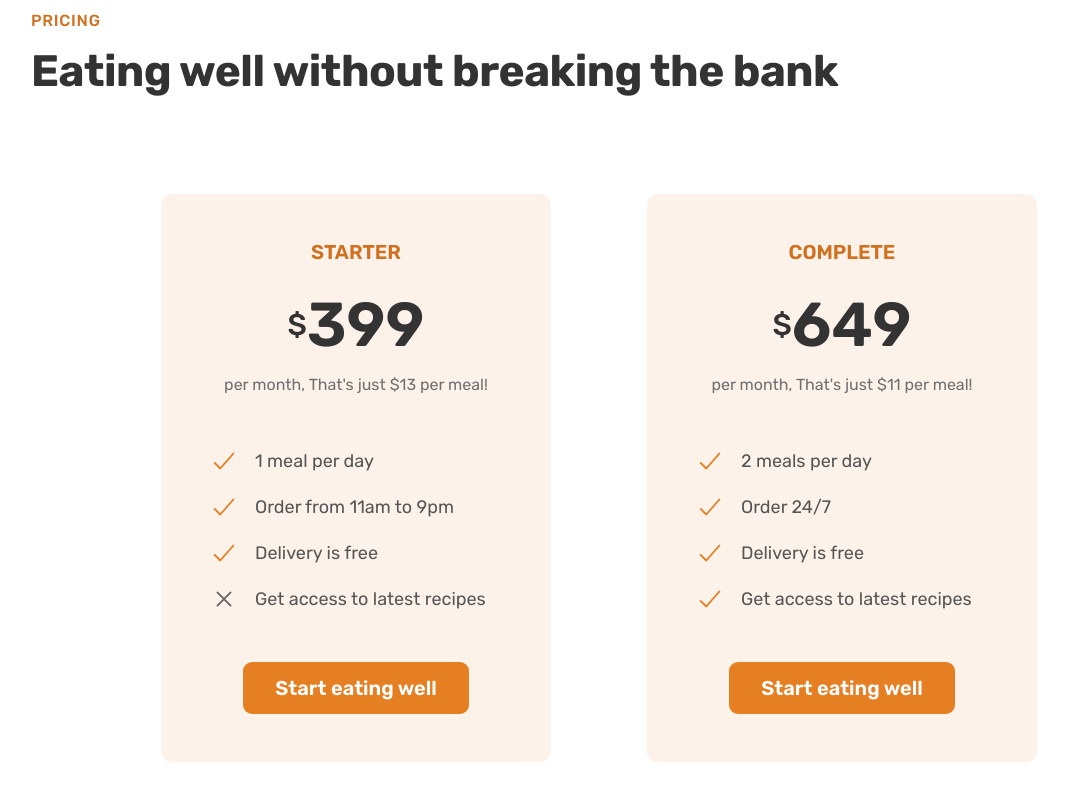
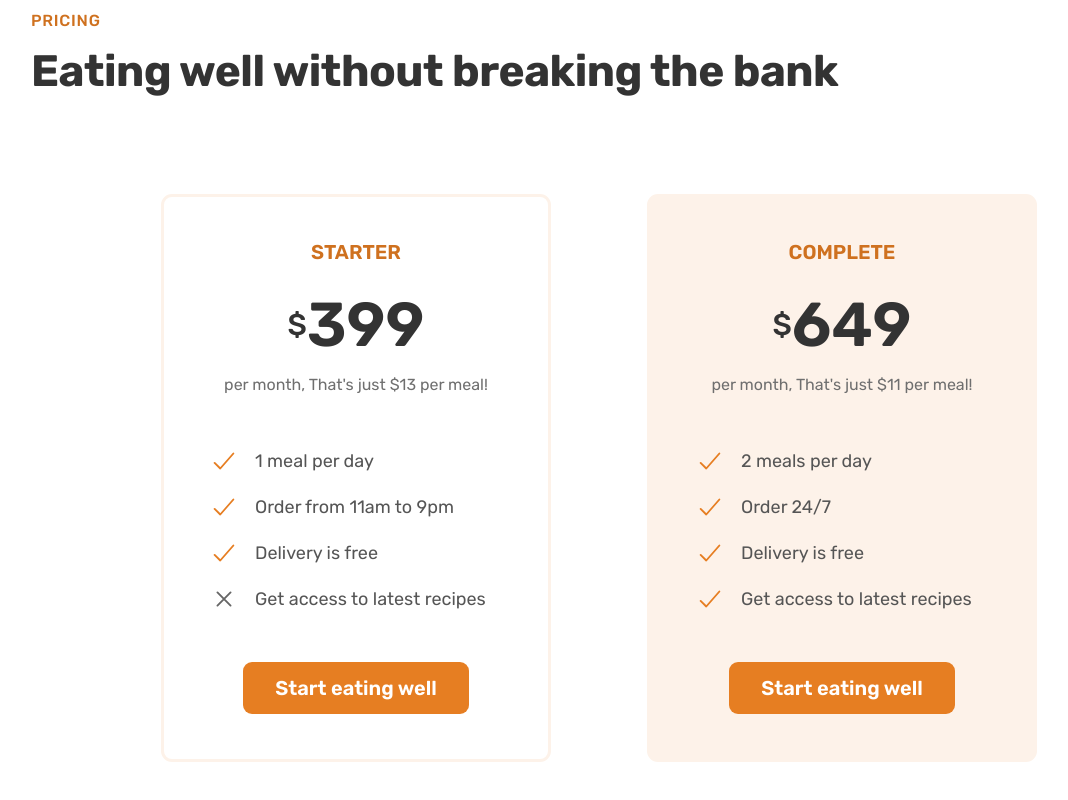
Before and after one commit to Euuphi/omnifood, a React (Create React App) app: page / in a window 1280 px wide. Shown: the part 4679-5479 px from the top of the page, without its empty margins (41-1109 px from the left). Built offline with nearby package versions, Linux system fonts and the light colour scheme.

Commit message:
Adjust background and padding for plans

```diff
--- a/src/components/Sections/Pricing/Pricing.module.css
+++ b/src/components/Sections/Pricing/Pricing.module.css
@@ -7,5 +7,12 @@
 }
 
 .planStarter {
+    background-color: transparent !important;
+    border: 3px solid var(--color-tint);
     justify-self: end;
+    padding: 4.5rem;
 }
+
+.planComplete {
+    padding: 4.8rem;
+}
--- a/src/components/Sections/Pricing/PricingPlan.module.css
+++ b/src/components/Sections/Pricing/PricingPlan.module.css
@@ -1,7 +1,6 @@
 .pricingPlan {
     background-color: var(--color-tint);
     border-radius: 11px;
-    padding: 4.8rem;
     width: 75%;
 
     display: flex;
```
